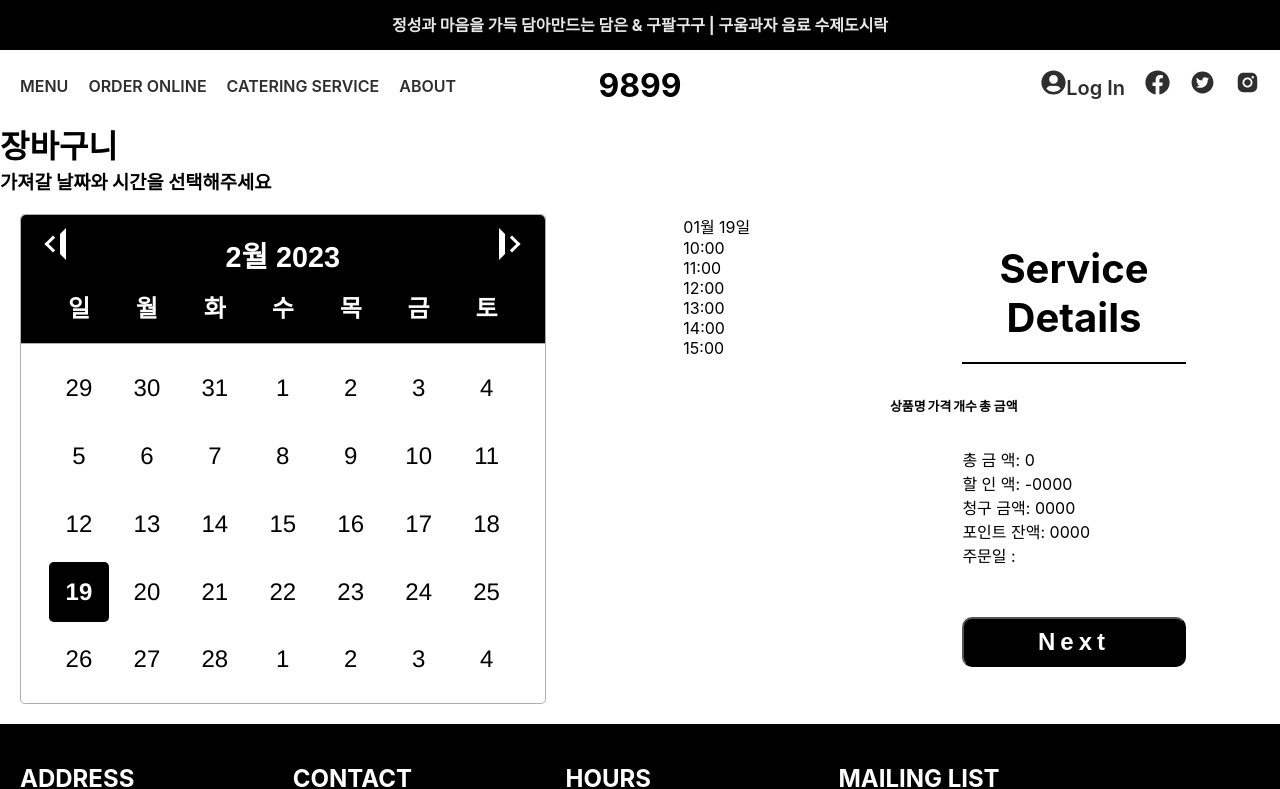
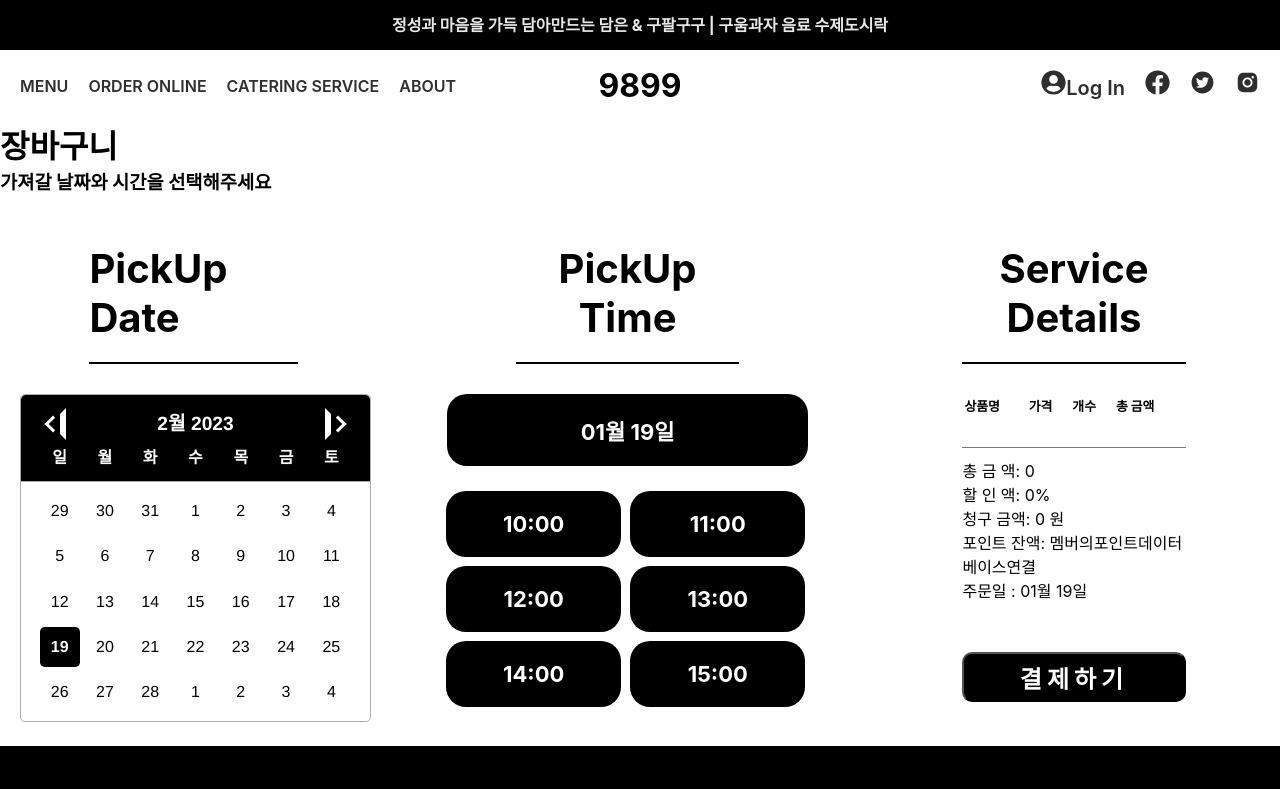
Before and after one commit to cokeholic-kim/Cafe9899, a React (Create React App) app: page /Reservation in a window 1280 px wide. Shown: the top 789 px of the page. Built offline with nearby package versions, Linux system fonts and the light colour scheme.

Commit message:
need to make onPayFunction

```diff
--- a/src/page/Reservation.js
+++ b/src/page/Reservation.js
@@ -4,16 +4,32 @@ import "react-datepicker/dist/react-datepicker.css";
 import {ko} from "date-fns/esm/locale"
 import styled from 'styled-components';
 import { useSelector } from 'react-redux';
-import { getToPathname } from '@remix-run/router';
+import { useNavigate } from 'react-router-dom';
 
+const Titlestyle = styled.h2`
+    font-size:40px;
+    width:60%;
+    padding-bottom:20px;
+    margin:30px auto;
+    border-bottom:2px solid black;
+
+`
+const ReservationTitle = ({text})=>{
+    return(
+        <Titlestyle>{text}</Titlestyle>
+    )
+}
 
 const ReservationBoard = styled.div`
     display:flex;
     padding:20px;
-    >div{height:100%}
     justify-content:space-between;
+    >div{
+        width:28%;
+        height:100%
+    }
     .react-datepicker {
-    font-size: 1.5em;
+    font-size: 100%;
     }
     .react-datepicker__header {
         background-color:black;
@@ -62,23 +78,54 @@ const ReservationBoard = styled.div`
         }
     }
     table{
+        margin: 0 auto;
+        width:60%;
         padding-bottom:20px;
+        text-align:left;
+        border-bottom:1px solid #777;
+        margin-bottom:10px;
         tbody{
-            width: 60%;
+            width: 100%;
             margin: 0 auto;
             th{font-size:80.5%; padding-bottom:10px;}
         }
     }
+    >div:nth-child(2){
+        width:30%;
+        text-align:center;
+        p{
+            margin:20px auto;
+            width:97%;
+            background-color:black;
+            padding: 20px 0;
+            border-radius:20px;
+            color:#fff;
+            font-size:22px;
+            font-weight:700;
+
+        }
+        ul{
+            display:flex;
+            flex-wrap:wrap;
+            li{
+                width:47%;
+                padding:20px 0;
+                margin:1.25%;
+                background-color:black;
+                color:#fff;
+                font-size:22px;
+                font-weight:700;
+                border-radius:20px;
+                &.active{
+                    background-color:gray;
+                }
+            }
+        }
+
+    }
     >div:nth-child(3){
         width:30%;
         text-align:center;
-        h2{
-            font-size:40px;
-            width:60%;
-            padding-bottom:20px;
-            margin:30px auto;
-            border-bottom:2px solid black;
-        }
         ul{
             margin:0 auto;
             width:60%;
@@ -105,13 +152,14 @@ const ReservationBoard = styled.div`
 `
 
 const Reservation = () => {
+    const navigate = useNavigate()
     const shopcart = useSelector(state=>state.orderAdd.orders)
     const today = (new Date())
     const todayformat = `${today.getFullYear()}-
     ${("00"+(today.getMonth()+1).toString()).slice(-2)}-
     ${("00"+(today.getDate().toString())).slice(-2)}
     `
-    //li요소에 클릭이벤트 연결
+    const [pickupTime,setPickupTime] = useState("")
     const [pickupDate,setPickupDate] = useState(today);
 
     const dateFormat = (pickupDate) => {
@@ -132,25 +180,31 @@ const Reservation = () => {
                 li.classList.remove('active')
             }
         })
-        console.log(e.target)
+        setPickupTime(e.target.innerText)
+        console.log(pickupTime)
     }
-    // const totalprice = ()=>{
-    //     let total = 0
-    //     shopcart.forEach(e => Number(e.price)+total)
-    //     return total
-    // }
+
     const total = ()=>{
         let num = 0
         shopcart.forEach(e=>num+=Number(e.price))
         return num
     }
 
-    console.log(total())
+    const onPay = ()=>{
+        alert("결제가 완료되었습니다")
+        navigate("/")
+        // 결제가 완료되면
+        // store orders초기화 디스패치
+        // 주문상품,갯수,픽업시간,총금액 데이터베이스에 저장
+
+    }
     return (
         <div>
             <h1>장바구니</h1>
             <h3>가져갈 날짜와 시간을 선택해주세요</h3>
             <ReservationBoard>
+                <div>
+                <ReservationTitle text="PickUp Date"/>
                 <DatePicker
                     selected={pickupDate}
                     onChange={(date)=>{
@@ -159,7 +213,9 @@ const Reservation = () => {
                     locale={ko}
                     inline
                 />
+                </div>
                 <div>
+                    <ReservationTitle text="PickUp Time"/>
                     <p>{dateFormat(pickupDate)}</p>
                     <ul id="reserveTime">
                         <li onClick={onclick}>10:00</li>
@@ -171,7 +227,7 @@ const Reservation = () => {
                     </ul>
                 </div>
                 <div>
-                    <h2>Service Details</h2>
+                    <ReservationTitle text="Service Details"/>
                     <table>
                         <tbody>
                             <tr>
@@ -190,12 +246,12 @@ const Reservation = () => {
                     </table>
                     <ul>
                         <li>총 금 액: {total()}</li>
-                        <li>할 인 액: -0000</li>
-                        <li>청구 금액: 0000</li>
-                        <li>포인트 잔액: 0000</li>
-                        <li>주문일 : </li>
+                        <li>할 인 액: { total() > 100000 ? "5%" : "0%"}</li>
+                        <li>청구 금액: {total() > 100000 ? total()*(1-0.05) : total()} 원</li>
+                        <li>포인트 잔액: 멤버의포인트데이터베이스연결</li>
+                        <li>주문일 : {dateFormat(pickupDate)} {pickupTime}</li>
                     </ul>
-                    <button>Next</button>
+                    <button onClick={onPay}>결제하기</button>
                 </div>
             </ReservationBoard>
         </div>
```
